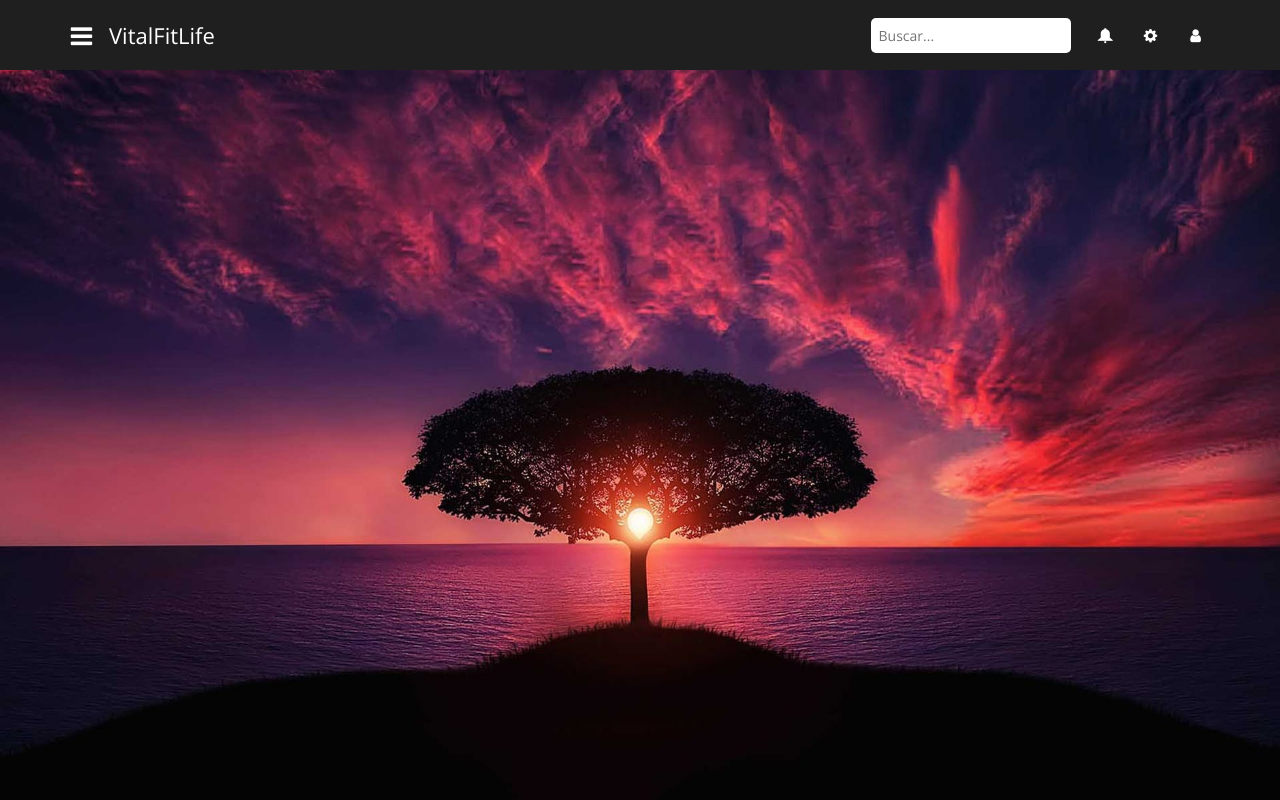
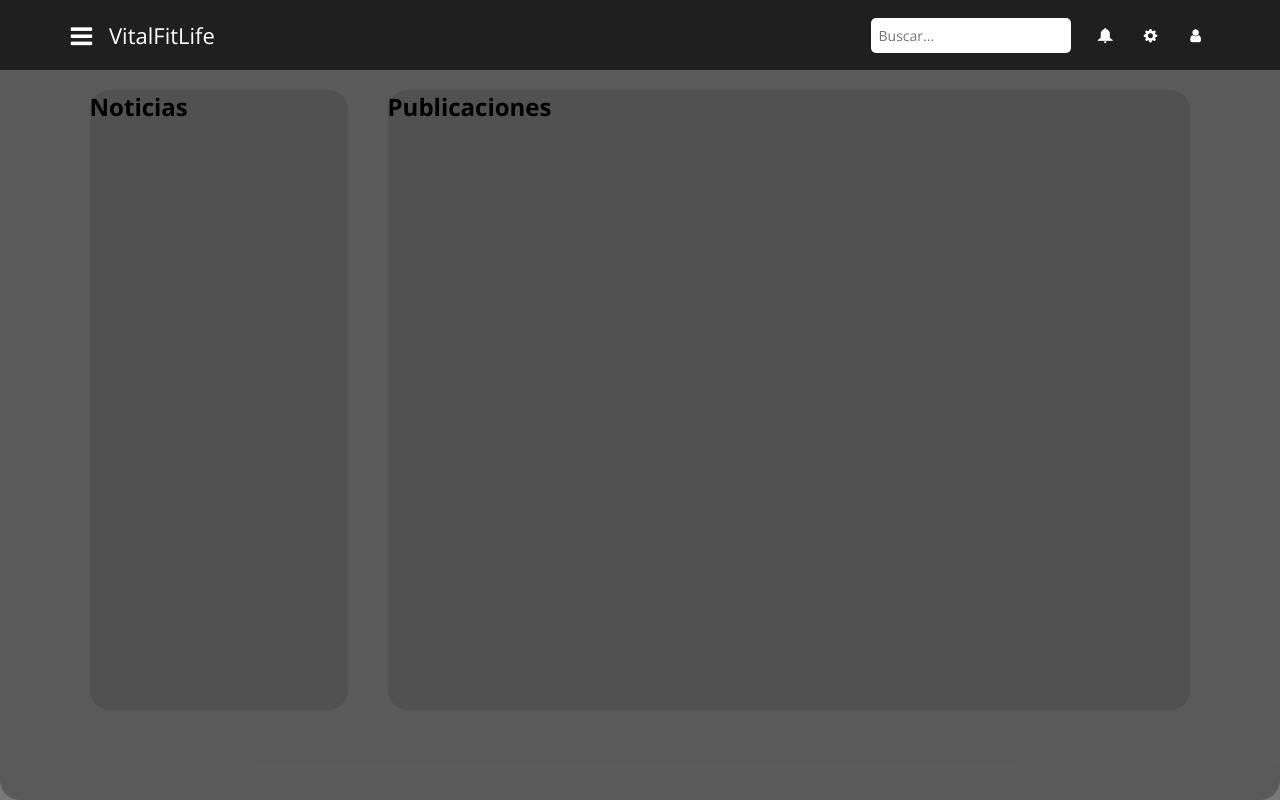
Before and after one commit to CarlosManuelEusebioAlejo/proyecto_integrador_2, a PHP site: page /interfaceAdmin.html in a window 1280 px wide. Run offline with PHP 8.4, Linux system fonts and the light colour scheme.

Commit message:
agrege interface y fondos de el menu de navegacion principal

```diff
--- a/interfaceAdmin/css/style.css
+++ b/interfaceAdmin/css/style.css
@@ -6,17 +6,23 @@
     box-sizing: border-box;
     font-family: 'Open Sans', sans-serif;
 }
+:root{
+    --fondo1: #525252c5;
+    --fondo2: #4c4c4ca5;
+    --fondo3: #1f1f1f;
+}
 body{
-    background: url(../img/background.jpg);
+    /*background: url(../img/background.jpg);*/
+    /*background-repeat: no-repeat;*/
     background-size: 100vw 100vh;
-    background-repeat: no-repeat;
+    background-color: var(--fondo1);
 }
 .header{
     width: 100%;
     height: 70px;
     position: fixed;
     top: 0;left: 0;;
-    background-color: #1f1f1f;
+    background-color: var(--fondo3);
 }
 .header .container .menu .search-box {
     width: 200px;
@@ -126,3 +132,57 @@ body{
     cursor: pointer;
     font-size: 18px;
 }
+
+/*Principal*/
+.menu-principal{
+    width: 100%;
+    height: 100vh;
+    background-color: var(--fondo1);
+    /*background: url(../img/background.jpg);*/
+    background-size: cover;
+    background-position: center;
+    /*position: relative;*/
+    padding: 7%;
+    display: flex;
+    justify-content: center;
+    flex-wrap: wrap;
+    border-radius: 20px;
+    transition: all .3s;
+}
+.sub-menu1{
+    background-color: var(--fondo2);
+    flex-grow: 0.5;
+    margin-right: 40px;
+    border: #1c1c1c;
+    border-radius: 20px;
+    transition: all .3s;
+}
+.sub-menu2{
+    background-color: var(--fondo2);
+    flex-grow: 2;
+    border-radius: 20px;
+    transition: all .3s;
+}
+.sub-menu2:hover {
+    box-shadow: 0px 0px 30px 1px var(--fondo3);
+    transform: scale(0.98);
+    border-radius: 20px;
+}
+
+.sub-menu1:hover {
+    box-shadow: 0px 0px 30px 1px var(--fondo3);
+    transform: scale(0.98);
+    border-radius: 20px;
+}
+
+.noticias , .menu-publicaciones{
+    justify-content:center;
+    /*width: 100%;
+    height: 100%;
+    background-color: var(--fondo1);
+    padding: 20px;
+    border-radius: 10px;
+    box-shadow: 0 0 10px rgba(0, 0, 0, 0.5);
+    margin: 10px;
+    transition: all 0.3s ease;*/
+}
--- a/interfaceAdmin/interfaceAdmin.html
+++ b/interfaceAdmin/interfaceAdmin.html
@@ -26,6 +26,23 @@
 
         </div>
     </header>
+    <div class="menu-principal">
+        <div class="sub-menu1">
+            <section class="noticias">
+                <h2>Noticias</h2>
+            </section><!--noticias-->
+        </div><!--sub-menu1-->
+
+        <!--Publicaciones----------------------------------------------------------------->
+        <!-------------------------------------------------------------------------------->
+        <div class="sub-menu2">
+                <section class="menu-publicaciones">
+                    <h2>Publicaciones</h2>
+                </section><!--menu-publicaciones-->
+        </div><!--sub-menu2-->
+        <!--Publicaciones----------------------------------------------------------------->
+        <!-------------------------------------------------------------------------------->
+    </div><!--menu-principal-->
 
 <input type="checkbox" name="" id="btn-menu">
 <div class="container-menu">
@@ -44,7 +61,5 @@
             </nav>
         </div>
     </div>
-
-</div>
 </body>
 </html>
```
